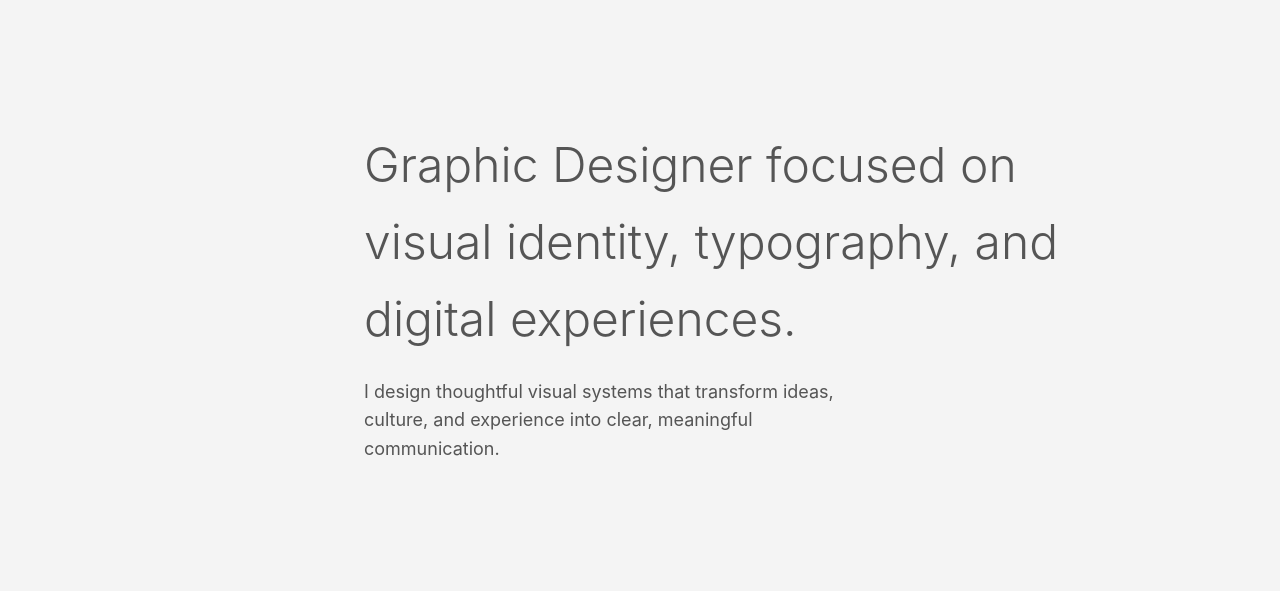
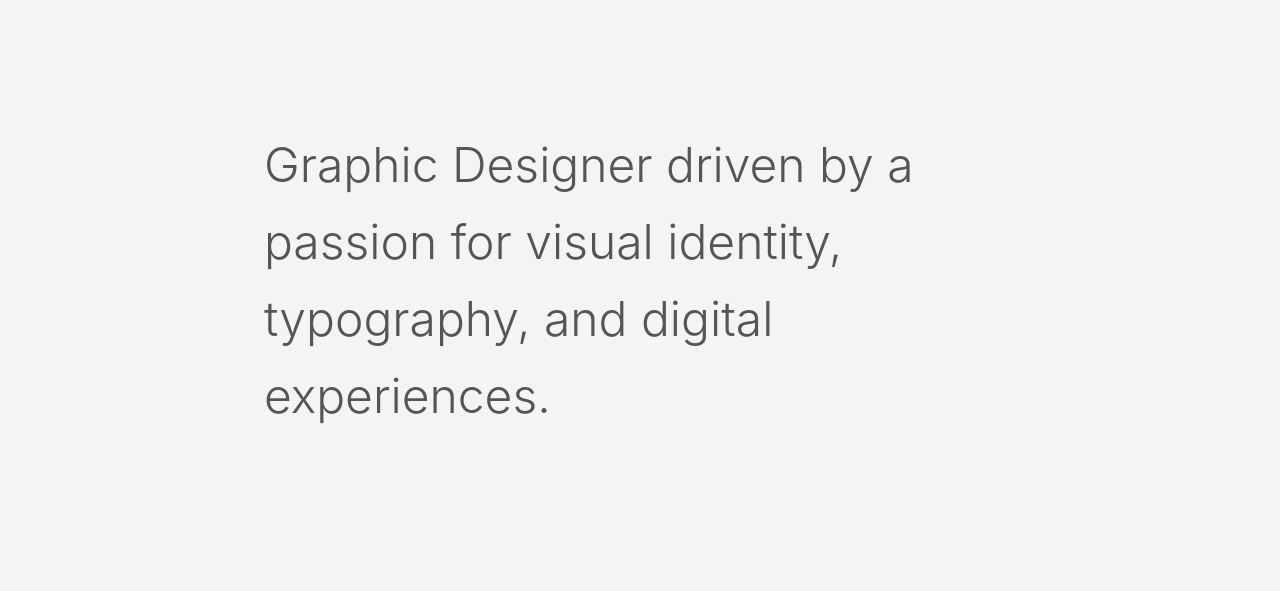
Before and after one commit to juliasschreier/juliaschreier, a plain HTML site: page index.html in a window 1280 px wide. Shown: the part 139-730 px from the top of the page. Drawn offline with Linux system fonts and the light colour scheme.

Commit message:
Commit 3

```diff
--- a/index.html
+++ b/index.html
@@ -60,13 +60,13 @@ nav {
 /* Hero */
 .hero {
     padding: 100px 0;
-    margin-left: 300px;
+    margin-left: 200px;
 }
 
 .hero h1 {
     font-size: 48px;
     font-weight: 300;
-    max-width: 700px;
+    max-width: 800px;
     color: #555;
 }
 
@@ -74,7 +74,7 @@ nav {
     margin-top: 20px;
     font-size: 18px;
     color: #555;
-    max-width: 500px;
+    max-width: 800px;
 }
 
 /* Work Section */
@@ -161,8 +161,7 @@ footer {
 </nav>
 
 <section class="hero">
-    <h1>Graphic Designer focused on visual identity, typography, and digital experiences.</h1>
-    <p>I design thoughtful visual systems that transform ideas, culture, and experience into clear, meaningful communication.</p>
+    <h1>Graphic Designer driven by a passion for visual identity, typography, and digital experiences.</h1>
 </section>
 
 <section class="work" id="section1">
```
Also changed, not shown: about.html (+2 -2 lines).
